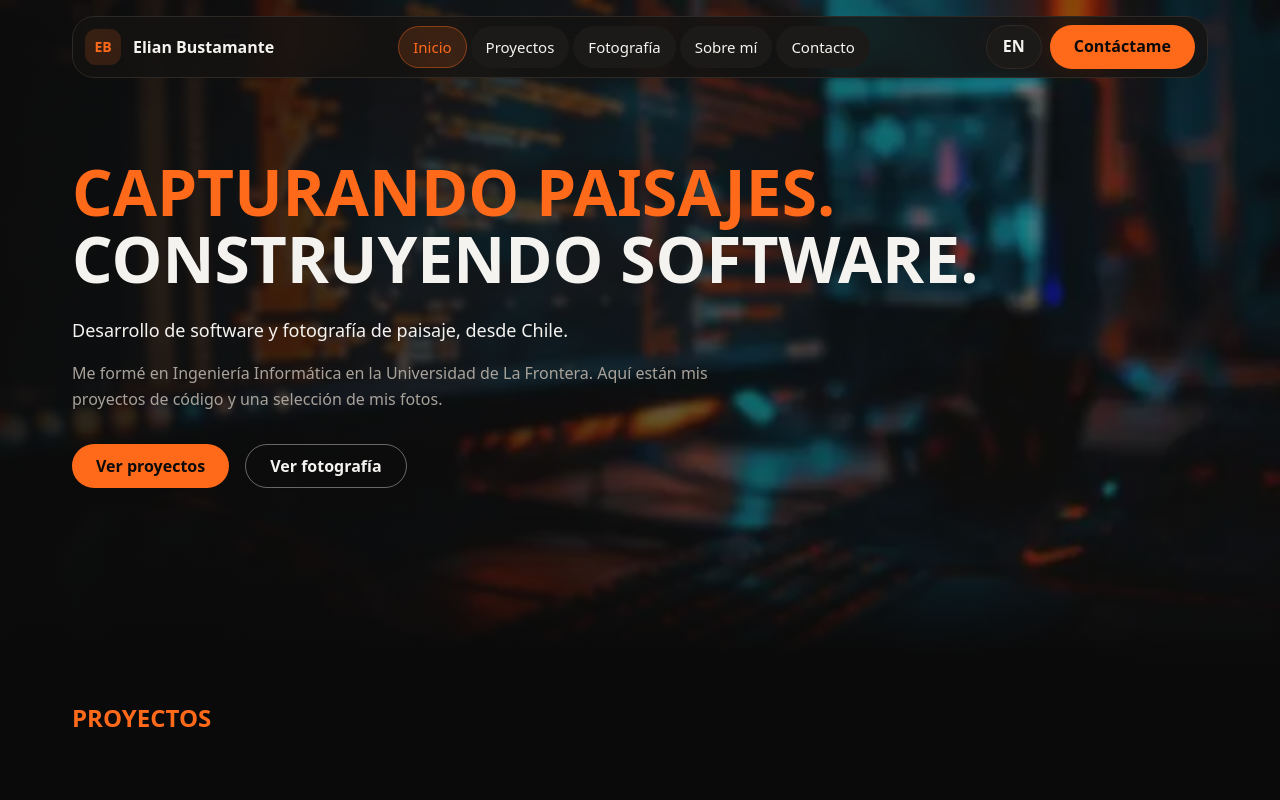
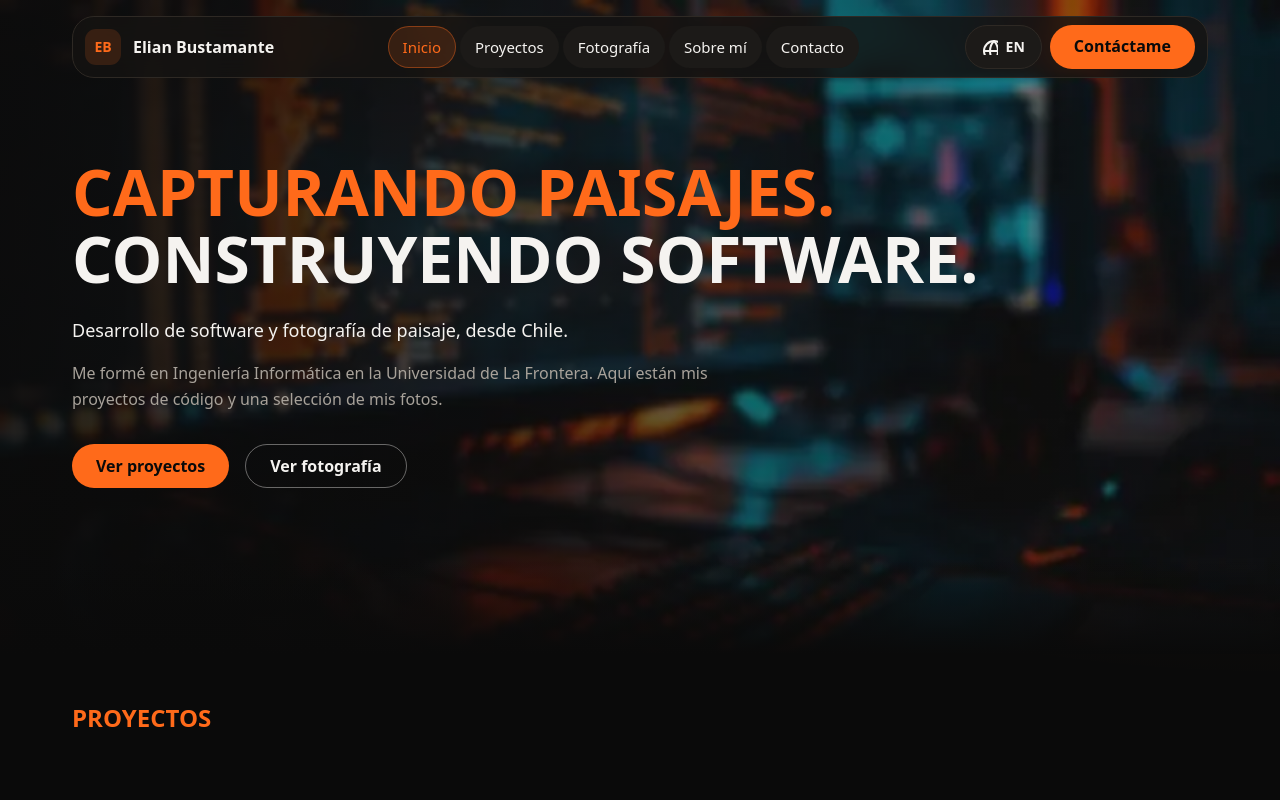
Before and after one commit to ElianBustamante/ElianBustamante.github.io, a React (Vite) app: page / in a window 1280 px wide. Shown: the top 800 px of the page. Built offline with nearby package versions, Linux system fonts and the light colour scheme.

Commit message:
feat: add interactive cursor and globe icon to language toggle

```diff
--- a/src/components/LanguageToggle.jsx
+++ b/src/components/LanguageToggle.jsx
@@ -1,4 +1,5 @@
 import { useTranslation } from 'react-i18next'
+import { IconGlobe } from './icons'
 
 export default function LanguageToggle() {
   const { i18n, t } = useTranslation()
@@ -8,13 +9,17 @@ export default function LanguageToggle() {
     i18n.changeLanguage(isEs ? 'en' : 'es')
   }
 
+  const label = isEs ? t('nav.switchToEn') : t('nav.switchToEs')
+
   return (
     <button
       onClick={toggleLanguage}
-      aria-label={isEs ? t('nav.switchToEn') : t('nav.switchToEs')}
-      className="rounded-full bg-surface-2 border border-border min-h-[44px] px-4 flex items-center justify-center font-semibold transition-colors focus-visible:outline-none focus-visible:ring-2 focus-visible:ring-accent"
+      aria-label={label}
+      title={label}
+      className="rounded-full bg-surface-2 border border-border min-h-[44px] px-4 flex items-center justify-center gap-2 font-semibold text-[0.875rem] cursor-pointer hover:border-accent hover:text-accent hover:bg-accent/10 active:bg-accent/20 transition-colors duration-150 focus-visible:outline-none focus-visible:ring-2 focus-visible:ring-accent"
     >
-      {isEs ? 'EN' : 'ES'}
+      <IconGlobe width="16" height="16" />
+      <span>{isEs ? 'EN' : 'ES'}</span>
     </button>
   )
 }
--- a/src/components/icons.jsx
+++ b/src/components/icons.jsx
@@ -21,3 +21,11 @@ export const IconMenu = (props) => (
     <path d="M4 6h16M4 12h16M4 18h16" />
   </svg>
 )
+
+export const IconGlobe = (props) => (
+  <svg aria-hidden="true" focusable="false" width="24" height="24" stroke="currentColor" fill="none" strokeWidth="2" strokeLinecap="round" strokeLinejoin="round" {...props}>
+    <circle cx="12" cy="12" r="10" />
+    <path d="M12 2a14.5 14.5 0 0 0 0 20 14.5 14.5 0 0 0 0-20" />
+    <path d="M2 12h20" />
+  </svg>
+)
--- a/src/index.css
+++ b/src/index.css
@@ -26,6 +26,10 @@ body {
   color: var(--color-text);
   font-family: var(--font-sans);
   line-height: 1.6;
+}
+
+button:not(:disabled) {
+  cursor: pointer;
 }
 
 [id] {
```
